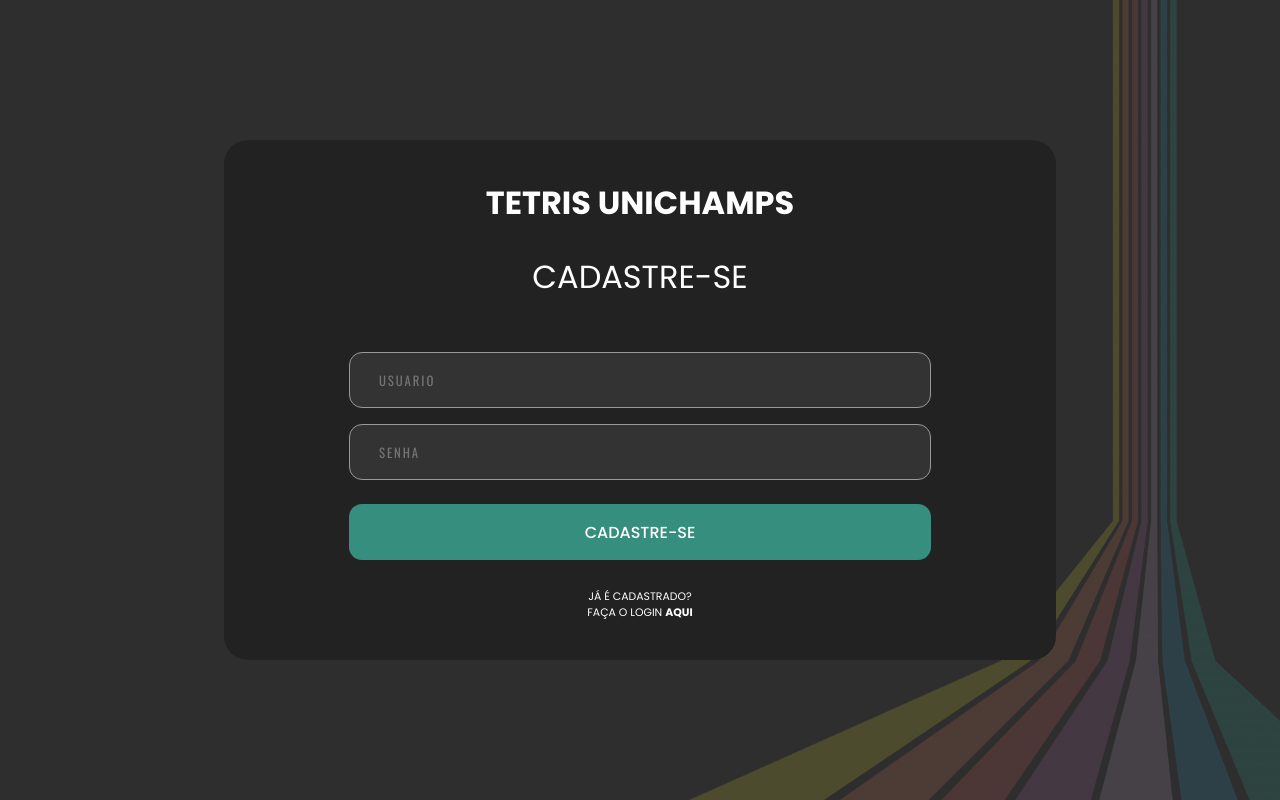
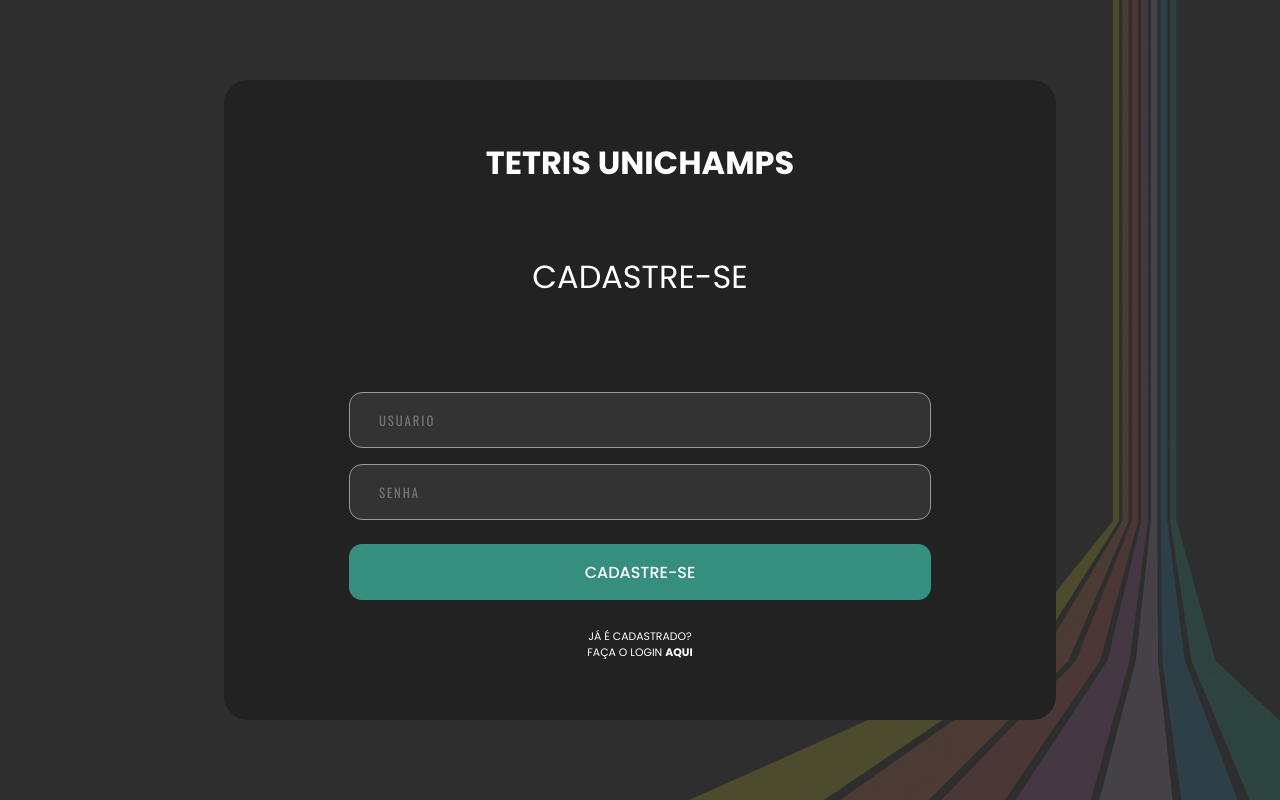
Before and after one commit to TupzZ/tetris, a PHP site: page /tetris/signup in a window 1280 px wide. Run offline with PHP 8.4, Linux system fonts and the light colour scheme; some libraries are stand-ins or nearby versions.

Commit message:
Update index.css

```diff
--- a/styles/index.css
+++ b/styles/index.css
@@ -71,6 +71,7 @@ div.container {
     border-radius: 24px;
     padding: 2% 0 2% 0;
     max-width: 65vw;
+    height: 80vh;
 }
 
 div.container h1,
```
